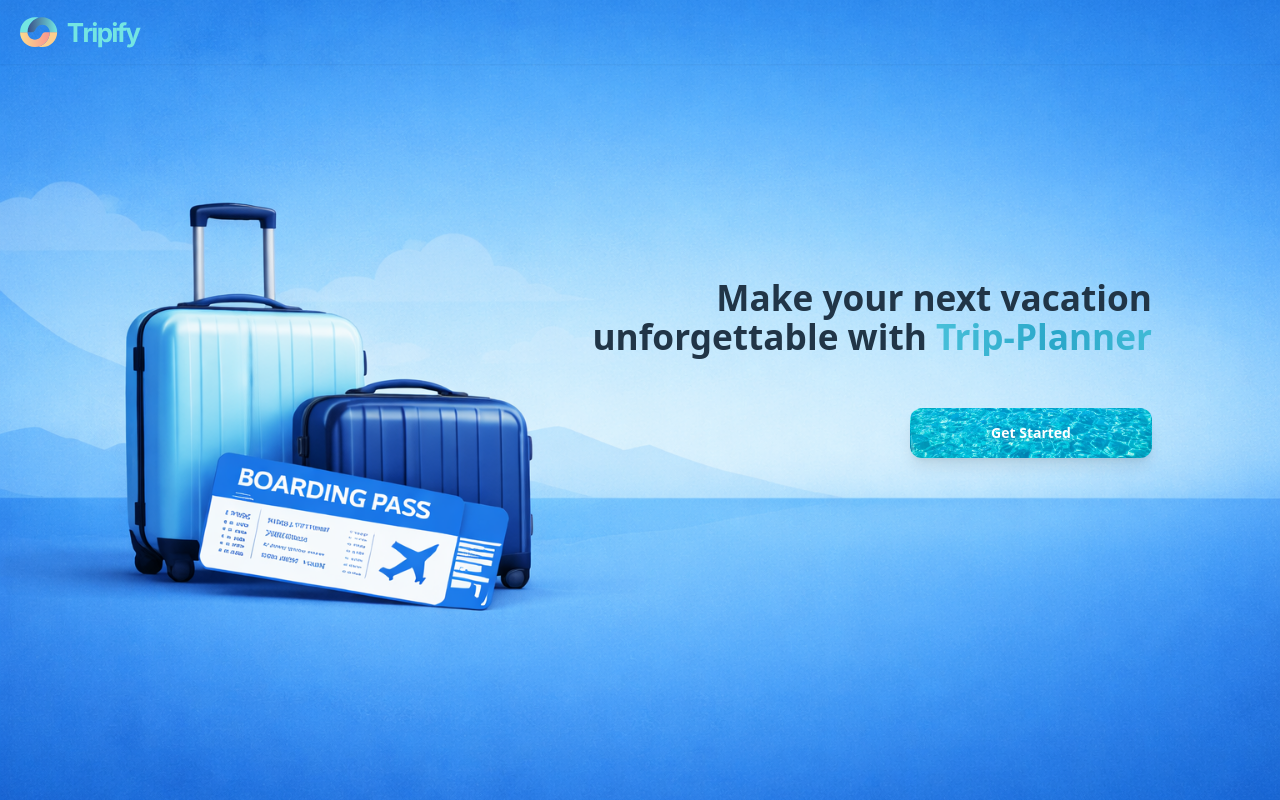
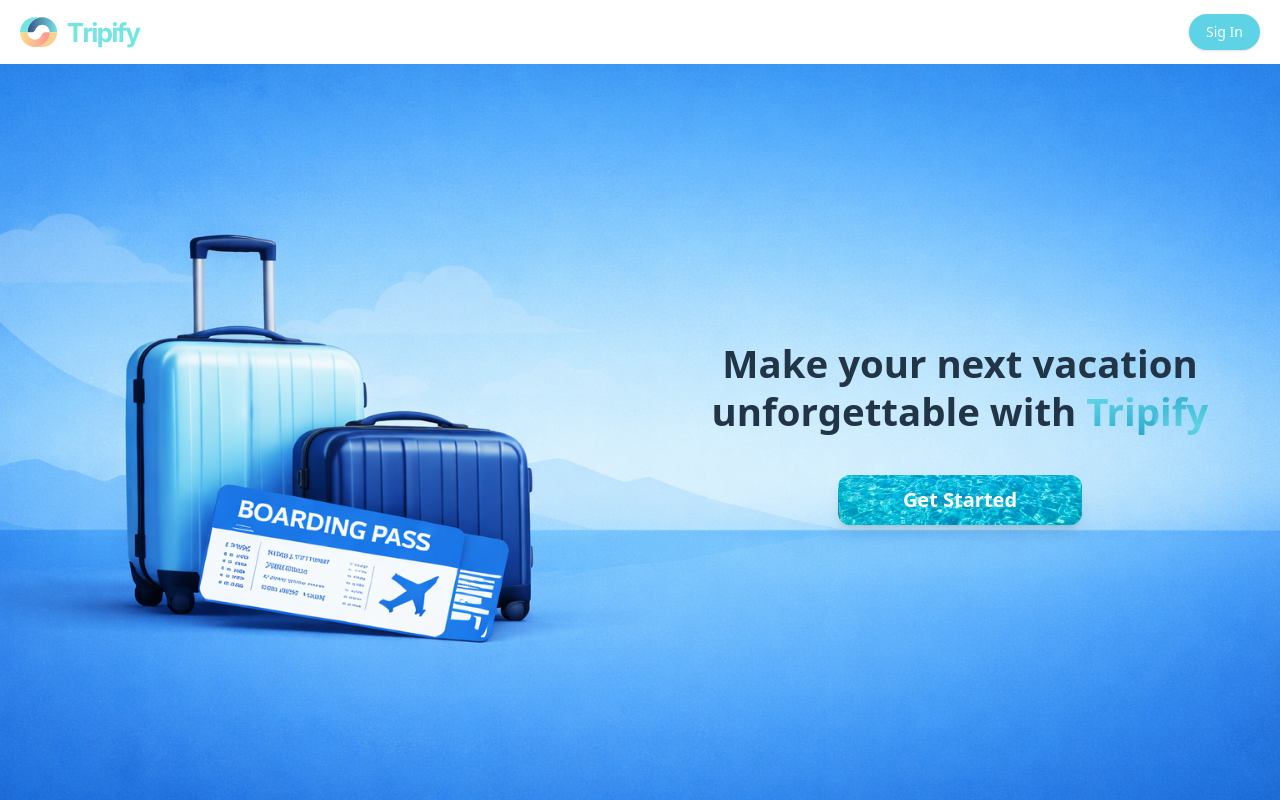
Before and after one commit to TeoG-H/Trip-Planner, a React (Vite) app: page / in a window 1280 px wide. Built offline with nearby package versions, Linux system fonts and the light colour scheme; no server answers.

Commit message:
revizuire1

```diff
--- a/src/App.jsx
+++ b/src/App.jsx
@@ -1,16 +1,12 @@
 import { useState } from 'react'
-import reactLogo from './assets/react.svg'
-import viteLogo from '/vite.svg'
 import './App.css'
-import { Button } from './components/ui/button'
 import Hero from './components/custom/Hero'
-import Header from './components/custom/Header'
 
 function App() {
   const [count, setCount] = useState(0)
 
   return (
-    <div className=' h-screen  bg-cover bg-center flex flex-col' style={{backgroundImage: "url('/background2.png')"}}>
+    <div className='h-[calc(100svh-4rem)]  bg-cover bg-center' style={{backgroundImage: "url('/background2.png')"}}>
         <Hero />
     </div>
   )
--- a/src/ScrollToTop.jsx
+++ b/src/ScrollToTop.jsx
@@ -4,13 +4,6 @@ import { useLocation } from "react-router-dom";
 export default function ScrollToTop() {
   const { pathname } = useLocation();
 
-  useEffect(() => {
-    window.scrollTo({
-      top: 0,
-      left: 0,
-      behavior: "instant" // sau "smooth"
-    });
-  }, [pathname]);
-
+  useEffect(() => { window.scrollTo({ top: 0, left: 0, behavior: "instant"});}, [pathname]);
   return null;
 }
--- a/src/components/custom/Header.jsx
+++ b/src/components/custom/Header.jsx
@@ -55,7 +55,7 @@ function Header() {
           { user?
           <div className='flex gap-3'>
             <a href='/my-trips'>
-          <Button varinat="outline" className="rounded-full">My Trips</Button>
+          <Button variant="outline" className="border-[#5fd3e6] text-[#5fd3e6] rounded-full hover:bg-[#5fd3e6]/10">My Trips</Button>
           </a>
 
           <Popover >
@@ -67,10 +67,10 @@ function Header() {
                 googleLogout();
                 localStorage.clear();
                 window.location.reload();
-              }} className='mt-6 cursor-pointer'>Logout</h2></PopoverContent>
+              }} className='mt-6 cursor-pointer font-extrabold'>Logout</h2></PopoverContent>
           </Popover>
           </div>
-          : <Button onClick={()=>setOpenDailog(true)}>Sig In</Button>}
+          : <Button className="bg-[#5FD3E6] text-white rounded-full hover:bg-[#48bfd4]" onClick={()=>setOpenDailog(true)}>Sig In</Button>}
 
 
         </div>
--- a/src/components/custom/Hero.jsx
+++ b/src/components/custom/Hero.jsx
@@ -1,53 +1,48 @@
 import React from 'react'
-import { Button } from '../ui/button'
-import { Link } from 'react-router-dom'
+import { Button } from "../ui/button";
+import { Link } from "react-router-dom";
 
 function Hero() {
   return (
-    <div>
-      <div className='h-16
-       p-3 shadow-sm flex justify-between items-center px-5'>
-              <img src='/logo3.svg' className="h-8 w-auto" />
+    <section className="flex-1 h-full grid grid-cols-2">
+      <div /> {/* impart pagina in 2 si partea din stanga o las goala */}
+      <div className="flex h-full justify-center items-center  px-4 md:px-12"> {/* fiexez in centru pe verticala si orizontala*/}
+
+        <div className="flex flex-col gap-10 max-w-2xl text-center "> {/*fixez scrisul si butonul*/}
+
+          <h1 className="font-extrabold text-[clamp(1.9rem,3vw,2.6rem)] leading-tight"> {/* leading-tight randurile sa fie mai apropiate iat in clam (ecran mic, cum creste, mare)*/}
+            Make your next vacation unforgettable with {" "}
+            <span className=" inline-block bg-gradient-to-br
+                from-[#2aa7c9]
+                via-[#5fd3e6]
+                to-[#2aa7c9]
+                bg-[length:200%_100%] bg-clip-text text-transparent animate-[text-shine_4s_ease-in-out_infinite]">
+              Tripify
+            </span>{/*  bg-clip-text efectul sa fie exact pe litere iar animatia este definita in css */}
+          </h1>
+
+          <div className="flex justify-center">
+            <Link to="/create-trip">
+              <Button className="  relative overflow-hidden px-10 py-4 md:px-16 md:py-6 rounded-xl font-bold text-white text-xl
+                  bg-[url('/fundal-apa.png')] bg-cover bg-center transition-all duration-300 hover:scale-105 active:scale-95 shadow-lg group">
+                <span className="relative z-10">Get Started</span> {/*textul este deasupra overlayului */}
+                <span className=" absolute inset-0  bg-white/20 -translate-x-full   group-hover:translate-x-full transition-transform duration-700  skew-x-12"/>
+              </Button>
+            </Link>
+          </div>
+
+        </div>
 
       </div>
+    </section>
+  );
+}
 
-    <div className=" flex flex-col justify-center items-end min-h-[calc(100vh-4rem)] pb-32 mx-4 md:mx-12 lg:mx-32 gap-3 text-right">
-      <h1 className=" font-extrabold text-[clamp(1.4rem,3vw,2.2rem)] max-w-xl">
-        Make your next vacation unforgettable with{" "}
-        <span className=" inline-block bg-gradient-to-r
-      from-[#2aa7c9]
-    via-[#5fd3e6]
-    to-[#2aa7c9]
-      bg-[length:200%_100%]
-      bg-clip-text
-      text-transparent
-      animate-[text-shine_4s_ease-in-out_infinite] ">Trip-Planner</span>
+export default Hero;
 
-      </h1>
 
-      {/*<p className="text-base text-gray-600 max-w-xl">
-        Your personal planner creates travel itineraries based on your preferences
-      </p>*/}
-
-      <Link to="/create-trip">
-        <Button
-          className="relative overflow-hidden mt-10 px-20 py-6 rounded-xl font-semibold text-white
-                     bg-[url('/fundal-apa.png')] bg-cover bg-center
-                     transition-all duration-300
-                     hover:scale-105 active:scale-95
-                     shadow-lg group"
-        >
-          <span className="relative z-10">Get Started</span>
-          <span
-            className="absolute inset-0 bg-white/20 translate-x-[-100%]
-                       group-hover:translate-x-[100%]
-                       transition-transform duration-700 skew-x-12"
-          />
-        </Button>
-      </Link>
-    </div>
-    </div>
-
-  )
-}
-export default Hero
+// hover:scale-105 la hover butonul se mareste cu 5%
+//active:scale-95  la click se micsoreaza
+//absolute inset-0 acopera tot butonul
+//bg-white sa aibe putina lumina, translate-x-full porneste din stanga
+//skew-x-12 pe diagonala
--- a/src/create-trip/index.jsx
+++ b/src/create-trip/index.jsx
@@ -21,6 +21,7 @@ import { db } from "@/service/firebaseConfig";
 import { useNavigate} from "react-router-dom";
 import Header from "@/components/custom/Header";
 import RevealOnScroll from "./RevealOnScroll";
+import { Toaster } from "sonner";
 
 
 
@@ -163,6 +164,7 @@ navigate('/view-trip/'+documentId)
 
     {/* Gradient principal: alb în centru, albastru pal pe margini */}
     <div
+
       className="pointer-events-none absolute inset-0 -z-10"
       style={{
         background: `
@@ -176,7 +178,7 @@ navigate('/view-trip/'+documentId)
         `
       }}
     />
-
+    <Toaster/>
     {/* Glow discret stânga sus */}
     <div className="pointer-events-none absolute -top-48 -left-48 w-[600px] h-[600px]
       bg-[#5fd3e6]/20 rounded-full blur-[120px] -z-10" />
--- a/src/main.jsx
+++ b/src/main.jsx
@@ -6,23 +6,21 @@ import { createBrowserRouter } from 'react-router-dom'
 import { RouterProvider } from 'react-router'
 import CreateTrip from './create-trip/index.jsx'
 import Header from './components/custom/Header'
-import { Toaster } from 'sonner'
 import { GoogleOAuthProvider } from "@react-oauth/google";
 import Viewtrip from './view-trip'
-import ScrollToTop from './ScrollToTop'
-import { Outlet } from "react-router-dom";
 import Layout from './Layout'
 import MyTrips from './my-trips'
 
 
 // creeaza un obiect de rutare: daca URL din browser este .. afiseaza ..
+//  exista un layout permanent si in el se afla scrollToTop si se incarca cate o pagina
 const router=createBrowserRouter([
 {
     element: <Layout />,
     children: [
-      { path: "/", element: <App /> },
-      { path: "/create-trip", element: <CreateTrip /> },
-      { path: "/view-trip/:tripId", element: <Viewtrip /> },
+      {path: "/", element: <App />},
+      {path: "/create-trip", element: <CreateTrip />},
+      {path: "/view-trip/:tripId", element: <Viewtrip />},
       {path: "/my-trips", element: <MyTrips/>}
     ],
   },
@@ -31,15 +29,9 @@ const router=createBrowserRouter([
 
 createRoot(document.getElementById('root')).render(
   <StrictMode>
-     <GoogleOAuthProvider
-      clientId={import.meta.env.VITE_GOOGLE_AUTH_CLIENT_ID}
-    >
-    {/*<Header/>*/}
-    <Toaster/>
-    <RouterProvider router={router}>
-  <ScrollToTop />
-</RouterProvider>
-
+    <GoogleOAuthProvider clientId={import.meta.env.VITE_GOOGLE_AUTH_CLIENT_ID}>
+      <Header/>
+      <RouterProvider router={router}/>
     </GoogleOAuthProvider>
   </StrictMode>,
 )
--- a/src/my-trips/components/UserTripCardItem.jsx
+++ b/src/my-trips/components/UserTripCardItem.jsx
@@ -1,13 +1,47 @@
 import React from 'react'
+import { useState, useEffect } from 'react';
+import { GetPlaceDetails } from '@/service/GlobalApi';
+import { PHOTO_REF_URL } from '@/service/GlobalApi';
+import { Link } from 'react-router-dom';
 
 function UserTripCardItem({trip}) {
+  const[photoUrl, setPhotoUrl]=useState();
+
+      useEffect(()=>{trip&&GetPlacePhoto()},[trip])
+      const GetPlacePhoto = async () => {
+    try {
+      const location = trip?.userSelection?.location?.label;
+
+      const queries = [
+        `${location} old town`,
+        `${location} panorama`,
+        `${location} landmark`
+      ];
+
+      for (const q of queries) {
+        const result = await GetPlaceDetails({ textQuery: q });
+        const photoName = result?.data?.places?.[0]?.photos?.[0]?.name;
+
+        if (photoName) {
+          setPhotoUrl(PHOTO_REF_URL.replace("{NAME}", photoName));
+          break;
+        }
+      }
+    } catch {
+      console.log("No hero image found");
+    }
+  };
+
   return (
-    <div>
-        <img src='/placeholder2.jpg' className='object-cover rounded-2xl px-3'/>
+    <Link to={'/view-trip/'+trip?.id}>
+    <div className='hover:scale-105 transition-all '>
+        <img src={photoUrl? photoUrl: '/placeholder2.jpg'} className='object-cover rounded-2xl px-3'/>
         <div>
             <h2 className='font-bold text-lg'>{trip?.userSelection?.location?.label}</h2>
+            <h2 className='text-sm text-gray-500'>{trip?.userSelection?.noOfDays} Days trip with {trip?.userSelection?.budget} budget</h2>
         </div>
     </div>
+    </Link>
   )
 }
 
--- a/src/my-trips/index.jsx
+++ b/src/my-trips/index.jsx
@@ -18,9 +18,10 @@ function MyTrips() {
             navigation('/');
             return;
         }
-        setUserTrips([]);
+
         const q=query(collection(db, 'AITrips'), where('userEmail', '==', user?.email));
         const querySnapshot = await getDocs(q);
+        setUserTrips([]);
         querySnapshot.forEach((doc) => {
         console.log(doc.id, " => ", doc.data());
         setUserTrips(prevVal=>[...prevVal, doc.data()])
--- a/src/view-trip/components/InfoSection.jsx
+++ b/src/view-trip/components/InfoSection.jsx
@@ -13,7 +13,7 @@ function InfoSection({trip}) {
     const location = trip?.userSelection?.location?.label;
 
     const queries = [
-      `${location} skyline`,
+      //`${location} skyline`,
       `${location} old town`,
       `${location} panorama`,
       `${location} landmark`
```
